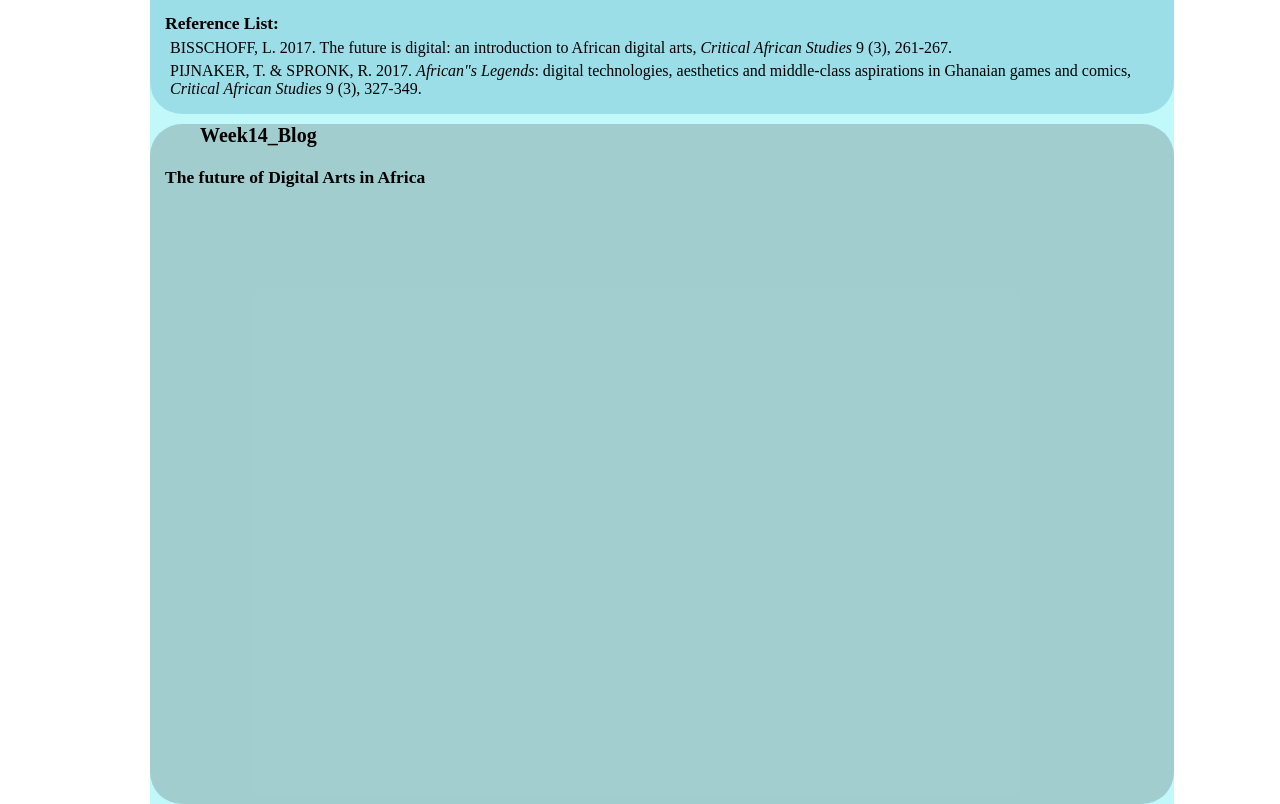
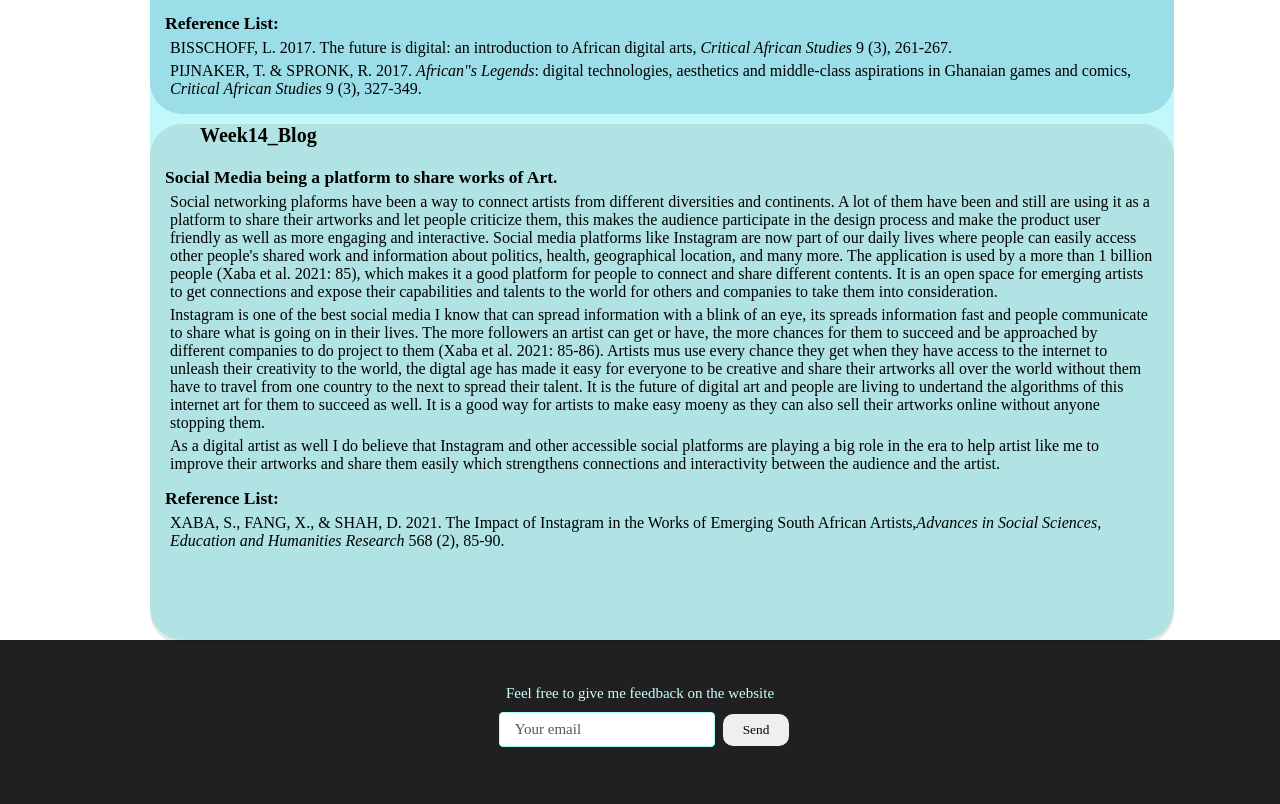
Before and after one commit to LjayMoh/MyApp, a React (Create React App) app: page /bloggy in a window 1280 px wide. Shown: the part 1490-2294 px from the top of the page. Built offline with nearby package versions, Linux system fonts and the light colour scheme.

Commit message:
first commit

```diff
--- a/src/App.css
+++ b/src/App.css
@@ -97,7 +97,7 @@
   background-color: #a3f7f8ab;
   font-family: 'Times New Roman', Times, serif;
   width: 80%;
-  height: 280vh;
+  height: 255vh;
   cursor: pointer;
   margin: 0 150px;
   border-radius: 2rem;
@@ -126,9 +126,9 @@
 }
 
 .week14 {
-  background-color: #26262634;
+  background-color: #2626261b;
   width: 100%;
-  height: 85vh;
+  height: 65vh;
   border-radius: 2rem;
 }
 
--- a/src/components/pages/Artwork.js
+++ b/src/components/pages/Artwork.js
@@ -1,4 +1,4 @@
-import React from 'react'
+import React from 'react';
 import {Link} from 'react-router-dom';
 import Img1 from '../../assets/img1.jpg';
 import Img2 from '../../assets/img2.jpg';
--- a/src/components/pages/Blogs.js
+++ b/src/components/pages/Blogs.js
@@ -106,11 +106,28 @@ export default function Essay() {
 
             <div className='week14'>
               <h2 className='subtitle1'>Week14_Blog</h2>
-              <h3 className='sub'>The future of Digital Arts in Africa</h3>
+              <h3 className='sub'>Social Media being a platform to share works of Art.</h3>
+              <p>
+                Social networking plaforms have been a way to connect artists from different diversities and continents. A lot of them have been and still are using it as a platform to share their artworks and let people criticize them, this makes the audience participate in the design process
+                and make the product user friendly as well as more engaging and interactive. Social media platforms like Instagram are now part of our daily lives where people can easily access other people's shared work and information about politics, health, geographical location, and many more.
+                The application is used by a more than 1 billion people (Xaba et al. 2021: 85), which makes it a good platform for people to connect and share different contents. It is an open space for emerging artists to get connections and expose their capabilities and talents to the world for
+                others and companies to take them into consideration.
+              </p>
 
+              <p>
+                Instagram is one of the best social media I know that can spread information with a blink of an eye, its spreads information fast and people communicate to share what is going on in their lives. The more followers an artist can get or have, the more chances for them to succeed and be approached
+                by different companies to do project to them (Xaba et al. 2021: 85-86). Artists mus use every chance they get when they have access to the internet to unleash their creativity to the world, the digtal age has made it easy for everyone to be creative and share their artworks all over the world without them have to travel
+                from one country to the next to spread their talent. It is the future of digital art and people are living to undertand the algorithms of this internet art for them to succeed as well. It is a good way for artists to make easy moeny as they can also sell their artworks online without anyone stopping them.
+              </p>
+
+              <p>
+                As a digital artist as well I do believe that Instagram and other accessible social platforms are playing a big role in the era to help artist like me to improve their artworks and share them easily which strengthens connections and interactivity between the audience and the artist.
+              </p>
+
+              <h4 className='sub'>Reference List:</h4>
+              <p>XABA, S., FANG, X., & SHAH, D. 2021. The Impact of Instagram in the Works of Emerging South African Artists,
+                <em>Advances in Social Sciences, Education and Humanities Research</em> 568 (2), 85-90.</p>
             </div>
-
-
         </div>
     );
 }
```
